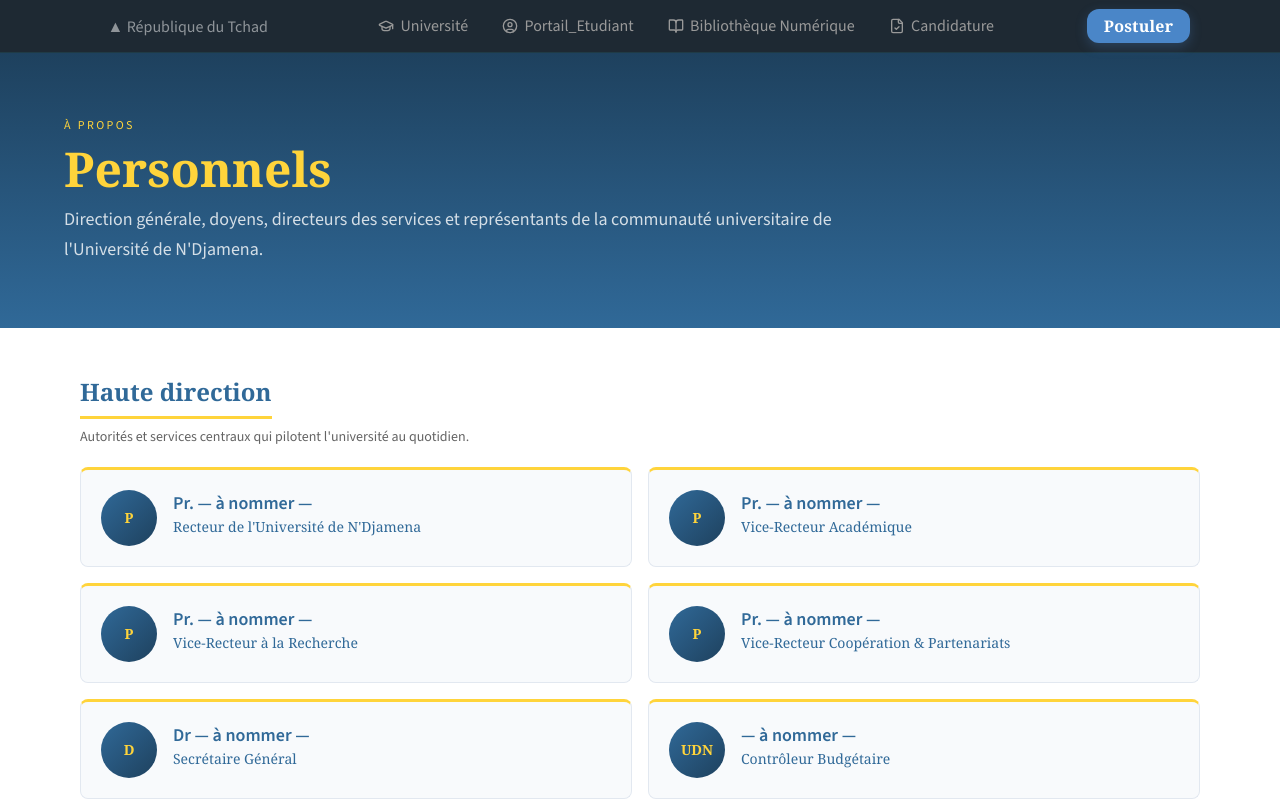
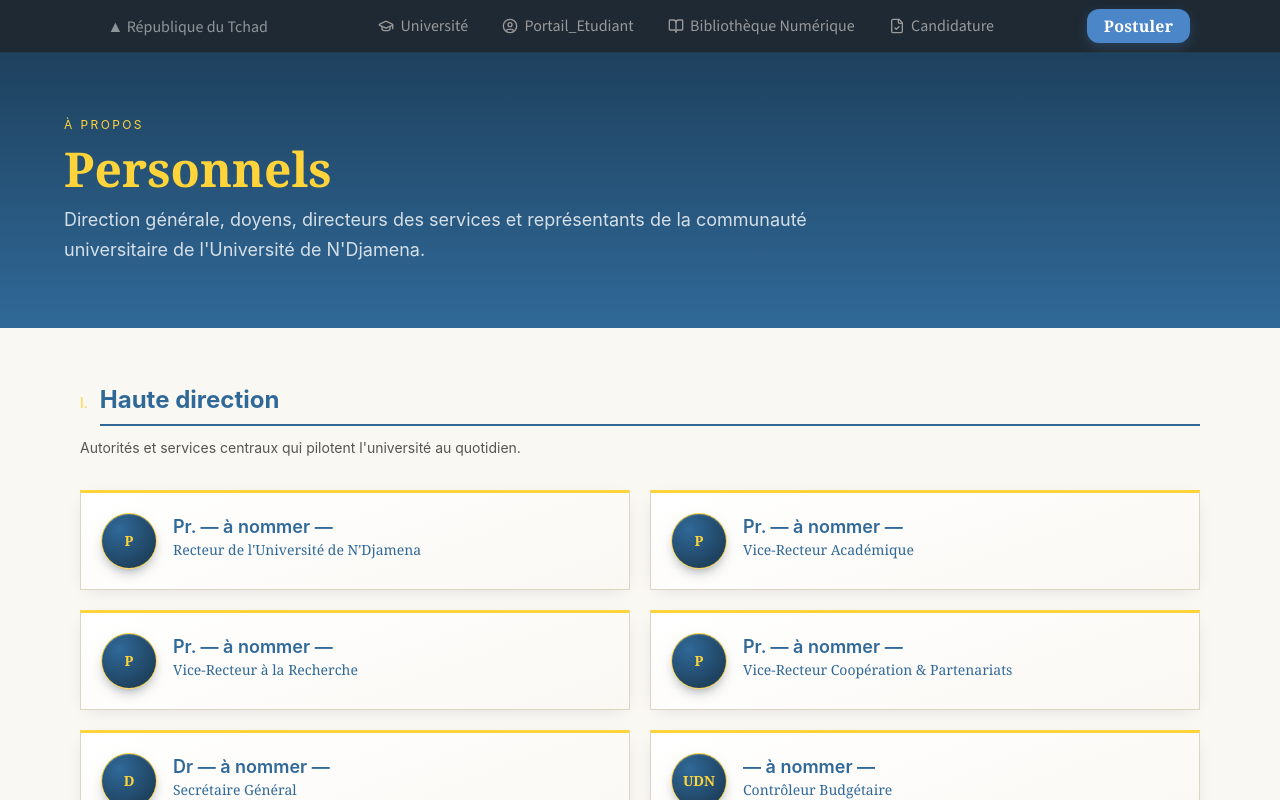
Before and after one commit to Barya696/universite-ndjamena-official-web, a React (Vite) app in the folder frontend/: page /universite/a-propos/personels in a window 1280 px wide. Shown: the top 800 px of the page. Built offline with nearby package versions, Linux system fonts and the light colour scheme.

Commit message:
Personels

```diff
--- a/frontend/src/app/Components/Universites/A_propos/Personels.tsx
+++ b/frontend/src/app/Components/Universites/A_propos/Personels.tsx
@@ -1,7 +1,15 @@
 import { BRAND } from "../../Utils/brand";
 
 const NAVY = BRAND.navy;
+const NAVY_DEEP = BRAND.navyDeep;
 const GOLD = BRAND.gold;
+const PARCHMENT = "#FAF8F3";
+const PARCHMENT_ALT = "#F3EEE1";
+const LINE = "#DDD6C4";
+const INK_SOFT = "#565553";
+const SHADOW = "0 4px 18px -8px rgba(20,30,55,0.18)";
+// Matches the sans-serif used in the site footer / HistoireMission page.
+const FONT = "'Inter', ui-sans-serif, system-ui, -apple-system, sans-serif";
 
 type Personne = {
   nom: string;
@@ -11,6 +19,7 @@
 };
 
 type Groupe = {
+  roman: string;
   categorie: string;
   description: string;
   personnes: Personne[];
@@ -18,6 +27,7 @@
 
 const GROUPES: Groupe[] = [
   {
+    roman: "I.",
     categorie: "Haute direction",
     description:
       "Autorités et services centraux qui pilotent l'université au quotidien.",
@@ -35,6 +45,7 @@
     ],
   },
   {
+    roman: "II.",
     categorie: "Doyens & directeurs d'UFR",
     description:
       "Responsables des facultés, instituts et écoles qui composent l'UDN.",
@@ -54,6 +65,7 @@
     ],
   },
   {
+    roman: "III.",
     categorie: "Services transverses clés",
     description:
       "Directions et services qui accompagnent l'ensemble de la communauté universitaire.",
@@ -69,6 +81,7 @@
     ],
   },
   {
+    roman: "IV.",
     categorie: "Représentants & instances",
     description:
       "Instances participatives et représentants de la communauté universitaire.",
@@ -83,17 +96,49 @@
   },
 ];
 
+function SectionHeading({ roman, title, description }: { roman: string; title: string; description?: string }) {
+  return (
+    <div className="mb-6">
+      <div className="flex items-baseline gap-3">
+        <span className="text-sm" style={{ color: GOLD, fontFamily: FONT }}>
+          {roman}
+        </span>
+        <h2 className="text-2xl font-bold pb-2 flex-1" style={{ color: NAVY, fontFamily: FONT, borderBottom: `2px solid ${NAVY}` }}>
+          {title}
+        </h2>
+      </div>
+      {description && (
+        <p className="text-sm mt-3" style={{ color: INK_SOFT, fontFamily: FONT }}>
+          {description}
+        </p>
+      )}
+    </div>
+  );
+}
+
+function initiales(nom: string) {
+  return (
+    nom
+      .split(" ")
+      .filter((s) => /^[A-ZÀ-Ü]/.test(s))
+      .slice(0, 2)
+      .map((s) => s[0])
+      .join("") || "UDN"
+  );
+}
+
 export default function Personels() {
   return (
-    <div className="bg-white min-h-screen">
+    <div style={{ background: PARCHMENT }} className="min-h-screen">
+      {/* EN-TÊTE — matches the other "À propos" pages */}
       <section
         className="py-16 px-4 md:px-[50px]"
         style={{
-          background: `linear-gradient(180deg, ${BRAND.navyDeep} 0%, ${NAVY} 100%)`,
+          background: `linear-gradient(180deg, ${NAVY_DEEP} 0%, ${NAVY} 100%)`,
         }}
       >
         <div className="max-w-6xl mx-auto">
-          <p className="uppercase tracking-[0.2em] text-xs mb-3" style={{ color: GOLD }}>
+          <p className="uppercase tracking-[0.2em] text-xs mb-3" style={{ color: GOLD, fontFamily: FONT }}>
             À propos
           </p>
           <h1
@@ -102,62 +147,56 @@
           >
             Personnels
           </h1>
-          <p className="text-lg text-white/80 max-w-3xl leading-relaxed">
+          <p className="text-lg text-white/80 max-w-3xl leading-relaxed" style={{ fontFamily: FONT }}>
             Direction générale, doyens, directeurs des services et représentants
             de la communauté universitaire de l'Université de N'Djamena.
           </p>
         </div>
       </section>
 
-      <section className="max-w-6xl mx-auto px-4 py-12 space-y-12">
-        {GROUPES.map((g) => (
-          <div key={g.categorie}>
-            <div className="mb-5 flex items-end justify-between gap-4 flex-wrap">
-              <div>
-                <h2
-                  className="text-2xl font-bold pb-2 inline-block"
-                  style={{ color: NAVY, fontFamily: "Georgia, serif", borderBottom: `3px solid ${GOLD}` }}
-                >
-                  {g.categorie}
-                </h2>
-                <p className="text-sm text-[#646464] mt-2">{g.description}</p>
-              </div>
-            </div>
+      <section className="max-w-6xl mx-auto px-4 pt-14 pb-4 space-y-14">
+        {GROUPES.map((g, gi) => (
+          <div key={g.categorie} style={gi % 2 === 1 ? { background: PARCHMENT_ALT, margin: "0 -1rem", padding: "1.5rem 1rem", borderRadius: 4 } : undefined}>
+            <SectionHeading roman={g.roman} title={g.categorie} description={g.description} />
 
-            <div className="grid md:grid-cols-2 gap-4">
+            <div className="grid md:grid-cols-2 gap-5 pt-2">
               {g.personnes.map((p) => (
                 <div
-                  key={p.nom}
-                  className="p-5 rounded-lg border flex items-start gap-4"
-                  style={{ background: "#f8fafc", borderColor: "#e2e8f0", borderTop: `3px solid ${GOLD}` }}
+                  key={p.nom + p.titre}
+                  className="p-5 bg-white flex items-start gap-4"
+                  style={{
+                    boxShadow: SHADOW,
+                    border: `1px solid ${LINE}`,
+                    borderTop: `3px solid ${GOLD}`,
+                    backgroundImage: `linear-gradient(160deg, #ffffff 0%, ${PARCHMENT} 100%)`,
+                  }}
                 >
                   <div
                     className="shrink-0 w-14 h-14 rounded-full flex items-center justify-center text-sm font-bold"
                     style={{
-                      background: `linear-gradient(135deg, ${NAVY} 0%, ${BRAND.navyDeep} 100%)`,
+                      background: `radial-gradient(circle at 32% 28%, ${NAVY} 0%, ${NAVY_DEEP} 75%)`,
+                      border: `1px solid ${GOLD}`,
                       color: GOLD,
                       fontFamily: "Georgia, serif",
+                      boxShadow: `0 6px 14px -6px rgba(10,20,40,0.55), inset 0 1px 1px rgba(255,255,255,0.18)`,
                     }}
                   >
-                    {p.nom
-                      .split(" ")
-                      .filter((s) => /^[A-ZÀ-Ü]/.test(s))
-                      .slice(0, 2)
-                      .map((s) => s[0])
-                      .join("") || "UDN"}
+                    {initiales(p.nom)}
                   </div>
                   <div className="flex-1 min-w-0">
-                    <h3 className="font-semibold truncate" style={{ color: NAVY }}>
+                    <h3 className="font-semibold truncate" style={{ color: NAVY, fontFamily: FONT }}>
                       {p.nom}
                     </h3>
                     <p className="text-sm" style={{ color: NAVY, fontFamily: "Georgia, serif" }}>
                       {p.titre}
                     </p>
                     {p.departement && (
-                      <p className="text-sm text-[#646464] mt-1">{p.departement}</p>
+                      <p className="text-sm mt-1" style={{ color: INK_SOFT, fontFamily: FONT }}>
+                        {p.departement}
+                      </p>
                     )}
                     {p.email && (
-                      <p className="text-xs mt-1" style={{ color: GOLD }}>
+                      <p className="text-xs mt-1" style={{ color: GOLD, fontFamily: FONT }}>
                         {p.email}
                       </p>
                     )}
@@ -167,15 +206,15 @@
             </div>
           </div>
         ))}
+      </section>
 
-        <div
-          className="rounded-lg border p-6 text-sm"
-          style={{ background: "#f6f6f6", borderColor: "#e2e8f0" }}
-        >
-          <p className="font-semibold mb-2" style={{ color: NAVY }}>
+      {/* ANNUAIRE COMPLET */}
+      <section className="max-w-6xl mx-auto px-4 pb-16">
+        <div className="bg-white p-6" style={{ boxShadow: SHADOW, border: `1px solid ${LINE}`, borderTop: `3px solid ${GOLD}` }}>
+          <p className="font-semibold mb-2" style={{ color: NAVY, fontFamily: FONT }}>
             Annuaire complet & contacts
           </p>
-          <p className="text-[#444] leading-relaxed">
+          <p className="leading-relaxed text-sm" style={{ color: INK_SOFT, fontFamily: FONT }}>
             Pour obtenir l'annuaire détaillé du personnel administratif, technique
             et d'enseignement (environ 1 200 enseignants-chercheurs et 650 BAT),
             veuillez-vous adresser au service de la scolarité centrale ou à la
```
